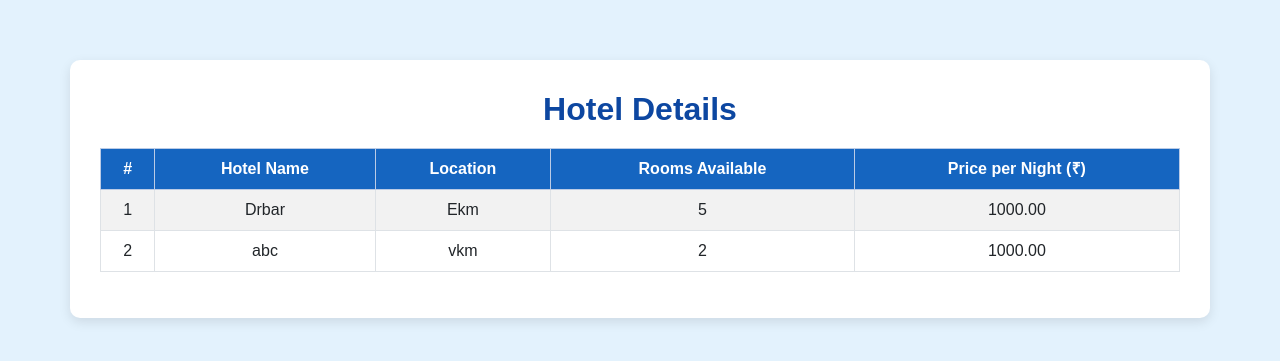
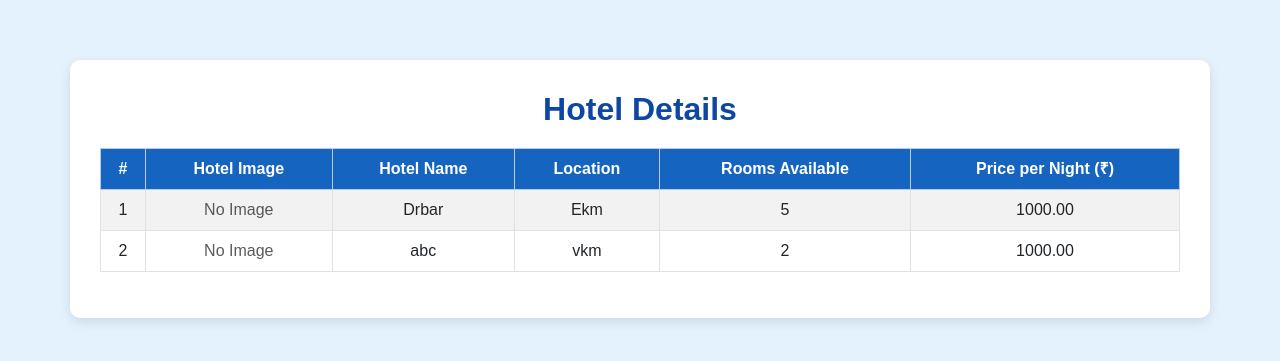
Before and after one commit to Aiswarya2316/TravelSync, a Django app: page /view-hotel/ in a window 1280 px wide. Shown: the part 56-417 px from the top of the page. Run offline with Django 5.2, Linux system fonts and the light colour scheme; data comes from the database, SQL or seed files in the repository; both versions use the stored data as it was after the commit.

Commit message:
image page

```diff
--- a/project/app/models.py
+++ b/project/app/models.py
@@ -28,6 +28,8 @@ class AdminReg(models.Model):
     def __str__(self):
         return self.name
 
+from django.db import models
+
 class TourPackage(models.Model):
     name = models.CharField(max_length=255)
     destination = models.CharField(max_length=255)
@@ -37,6 +39,7 @@ class TourPackage(models.Model):
     start_date = models.DateField()
     end_date = models.DateField()
     availability = models.IntegerField(help_text="Number of slots available")
+    image = models.ImageField(upload_to='tour_packages/', null=True, blank=True)
 
     def __str__(self):
         return self.name
@@ -54,6 +57,7 @@ class Transport(models.Model):
     arrival = models.DateTimeField()
     price = models.DecimalField(max_digits=10, decimal_places=2)
     availability = models.IntegerField()
+    image = models.ImageField(upload_to='transport/', null=True, blank=True)
 
     def __str__(self):
         return f"{self.mode} - {self.provider}"
@@ -64,6 +68,7 @@ class Hotel(models.Model):
     rating = models.FloatField()
     price_per_night = models.DecimalField(max_digits=10, decimal_places=2)
     available_rooms = models.IntegerField()
+    image = models.ImageField(upload_to='hotels/', null=True, blank=True)
 
     def __str__(self):
         return self.name
--- a/project/templates/staf/view_hotel.html
+++ b/project/templates/staf/view_hotel.html
@@ -93,6 +93,7 @@
                 <thead class="table-primary">
                     <tr>
                         <th>#</th>
+                        <th>Hotel Image</th>
                         <th>Hotel Name</th>
                         <th>Location</th>
                         <th>Rooms Available</th>
@@ -103,6 +104,13 @@
                     {% for hotel in data %}
                     <tr>
                         <td>{{ forloop.counter }}</td>
+                        <td>
+                            {% if hotel.image %}
+                                <img src="{{ hotel.image.url }}" alt="{{ hotel.name }}" class="img-fluid" width="100">
+                            {% else %}
+                                <span class="text-muted">No Image</span>
+                            {% endif %}
+                        </td>
                         <td>{{ hotel.name }}</td>
                         <td>{{ hotel.location }}</td>
                         <td>{{ hotel.available_rooms }}</td>
@@ -110,11 +118,12 @@
                     </tr>
                     {% empty %}
                     <tr>
-                        <td colspan="5" class="text-center text-danger">No Hotels Available</td>
+                        <td colspan="6" class="text-center text-danger">No Hotels Available</td>
                     </tr>
                     {% endfor %}
                 </tbody>
             </table>
+
         </div>
     </div>
 
```
Also changed, not shown: project/app/migrations/0005_hotel_image_tourpackage_image_transport_image.py (added), project/db.sqlite3.
